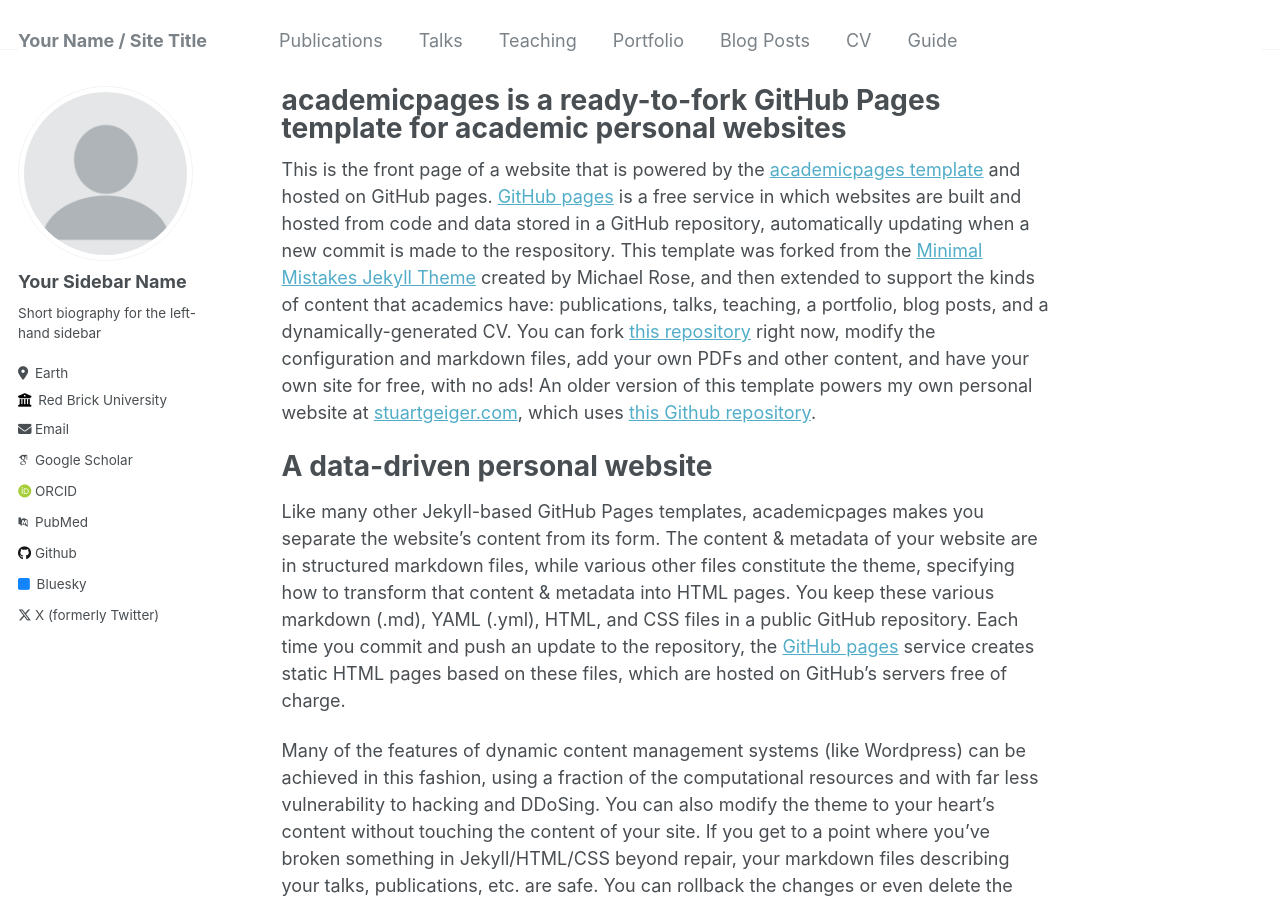
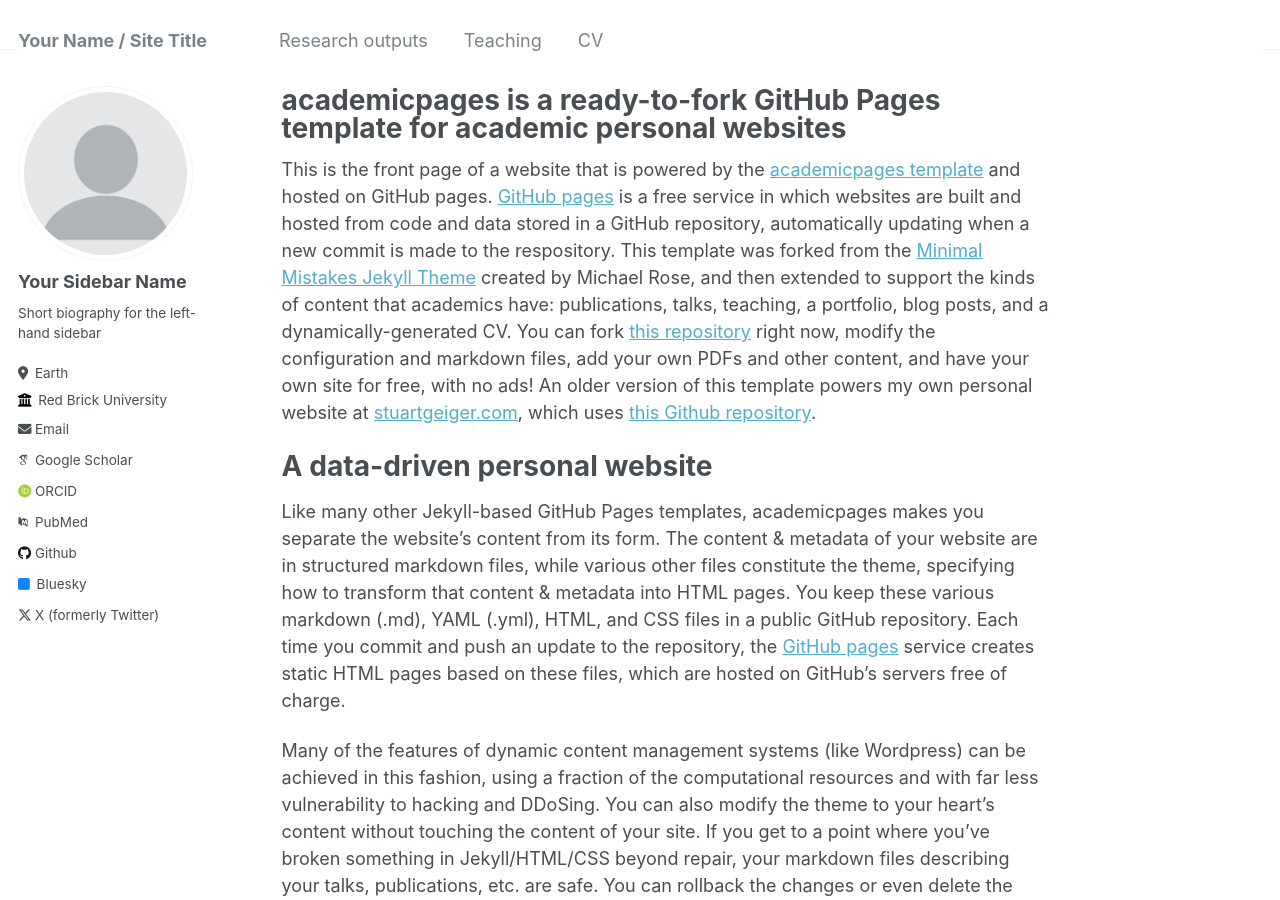
Before and after one commit to kalonji08/testkalonji, a Jekyll site: the page built from _pages/about.md, in a window 1280 px wide and 900 px high. Built offline with Jekyll 4.4.1, drawn with Linux system fonts in a browser that asks for light colours; some web fonts are replaced.

Commit message:
feat: adjust the pages i want on my site

```diff
--- a/_data/navigation.yml
+++ b/_data/navigation.yml
@@ -1,22 +1,22 @@
 # main links links
 main:
-  - title: "Publications"
+  - title: "Research outputs"
     url: /publications/
 
-  - title: "Talks"
-    url: /talks/
+  #- title: "Talks"
+    #url: /talks/
 
   - title: "Teaching"
     url: /teaching/
 
-  - title: "Portfolio"
-    url: /portfolio/
+ # - title: "Portfolio"
+  # url: /portfolio/
 
-  - title: "Blog Posts"
-    url: /year-archive/
+ # - title: "Blog Posts"
+ #  url: /year-archive/
 
   - title: "CV"
     url: /cv/
 
-  - title: "Guide"
-    url: /markdown/
+ # - title: "Guide"
+  #  url: /markdown/
```
